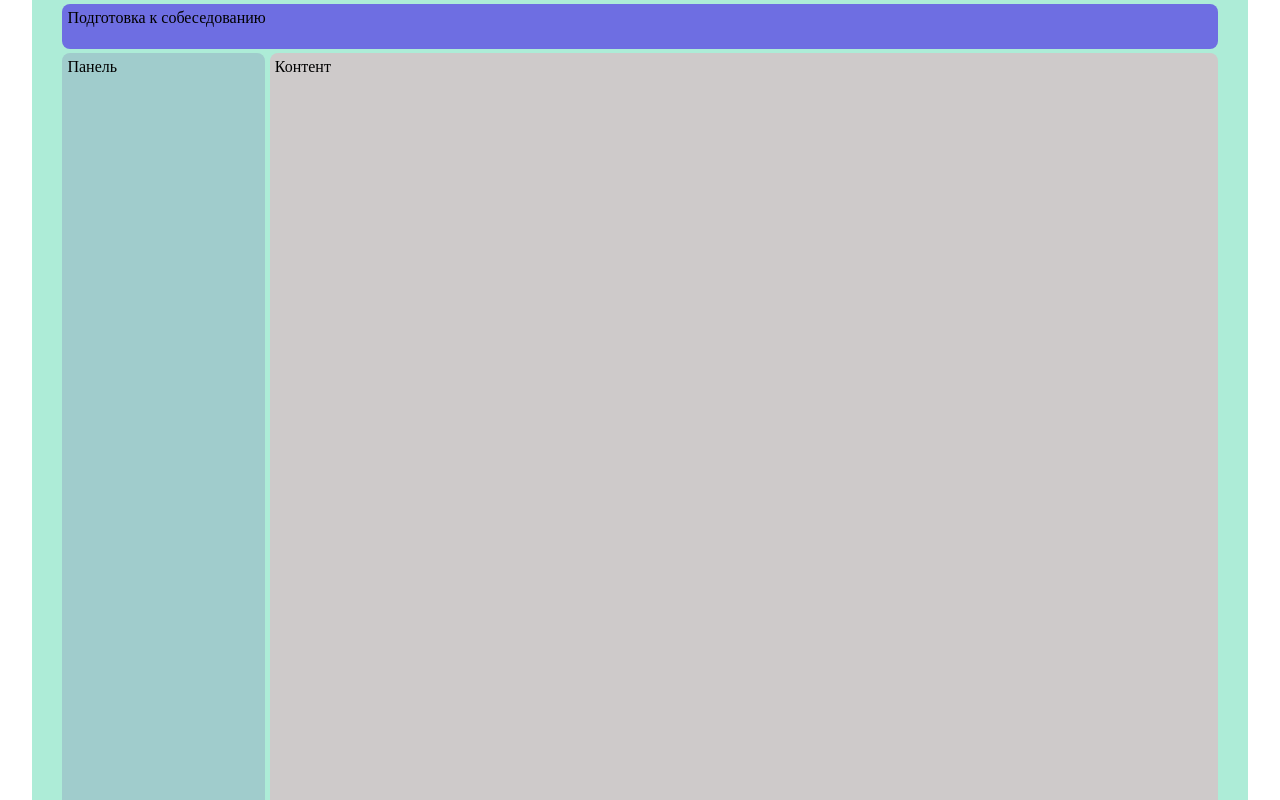
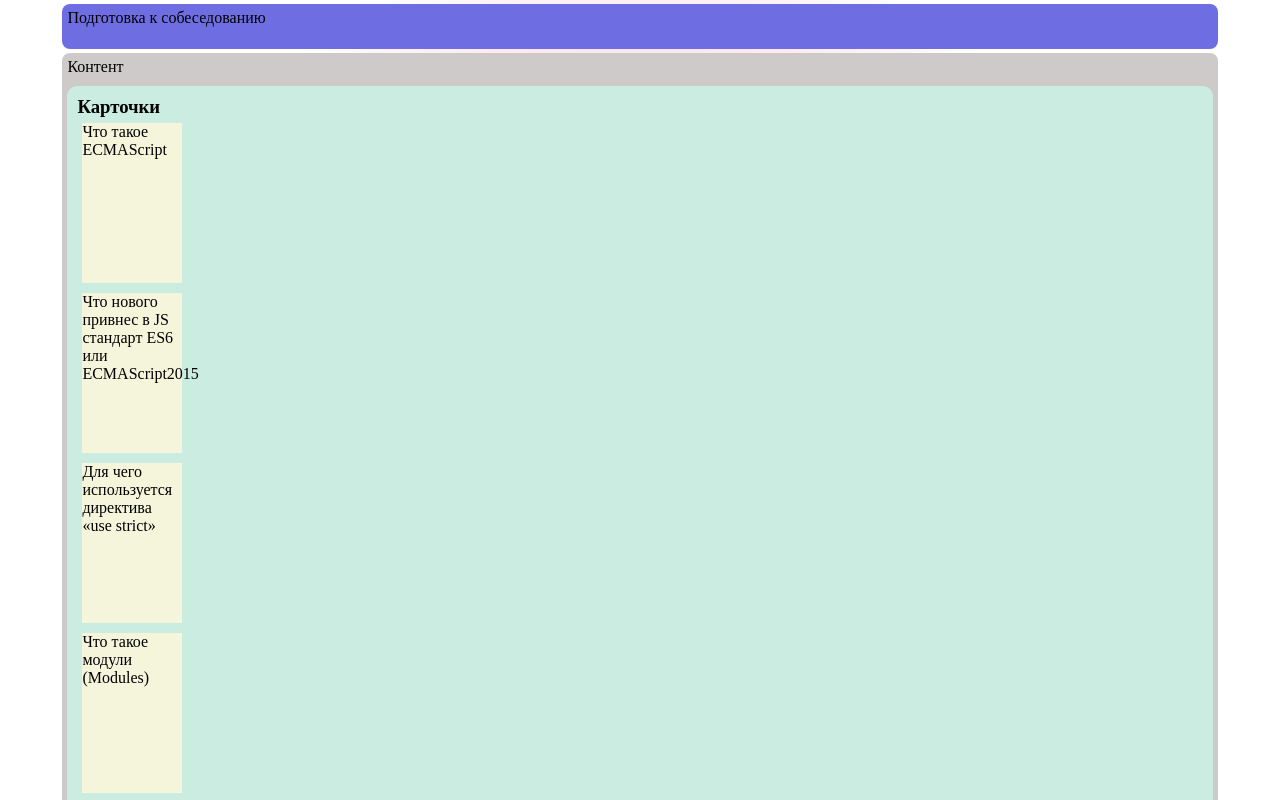
Before and after one commit to Tamerly/interview-questions, a React (Create React App) app: page / in a window 1280 px wide. Shown: the top 800 px of the page. Built offline with nearby package versions, Linux system fonts and the light colour scheme.

Commit message:
adding cards props

```diff
--- a/src/App.css
+++ b/src/App.css
@@ -11,7 +11,9 @@
     align-items: center;
     margin-right: auto;
     margin-left: auto;
-    background-color: rgb(173, 236, 215);
+    margin-bottom: 10px;
+    background: rgb(238,174,202);
+    background: radial-gradient(circle, rgba(238,174,202,1) 2%, rgba(255,255,255,1) 67%);
 }
 
 .app-header {
@@ -27,7 +29,7 @@
     flex-direction: row;
     align-items: stretch;
     margin-top: 5px;
-    height: 95%;
+    height: 93%;
 
 }
 
--- a/src/App.js
+++ b/src/App.js
@@ -1,20 +1,18 @@
 import './App.css'
 import { Header } from './components/Header/Header'
-import { Navbar } from './components/Navbar/Navbar'
 import { Content } from './components/Content/Content'
 
-function App() {
+const App = (props) => {
+  console.log('in App', props)
+
   return (
     <div className="app">
             <div className='app-header'>
                 <Header />
             </div>
             <div className='app-body'>
-                <div className='app-body-navbar'>
-                    <Navbar />
-                </div>
                 <div className='app-body-content'>
-                    <Content />
+                    <Content questions={props.state.questions}/>
                 </div>
             </div>
     </div>
--- /dev/null
+++ b/src/components/Content/Cards/CardElement/CardElement.jsx
@@ -0,0 +1,10 @@
+import React from 'react'
+import classes from './CardElement.module.css'
+
+export const CardElement = (props) => {
+    return(
+        <div className={classes.card_element}>
+            {props.question}
+        </div>
+    )
+}
--- /dev/null
+++ b/src/components/Content/Cards/CardElement/CardElement.module.css
@@ -0,0 +1,9 @@
+.card_element {
+    display: flex;
+    flex-direction: row;
+    margin: 5px;
+    background-color: beige;
+
+    width: 100px;
+    height: 10rem;
+}
--- /dev/null
+++ b/src/components/Content/Cards/Cards.jsx
@@ -0,0 +1,20 @@
+import React from 'react'
+import classes from './Cards.module.css'
+
+import { CardElement } from './CardElement/CardElement'
+
+export const Cards = (props) => {
+	console.log('in Cards', props.questions)
+
+	let cardElements = props.questions.map(
+		card => <CardElement question={card.question} />
+	)
+
+	return (
+		<div className={classes.cards}>
+			<h3>Карточки</h3>
+			{cardElements}
+
+		</div>
+	)
+}
--- /dev/null
+++ b/src/components/Content/Cards/Cards.module.css
@@ -0,0 +1,9 @@
+.cards {
+    display: flex;
+    flex-direction: column;
+
+    margin-top: 10px;
+    padding: 10px;
+    border-radius: 10px;
+    background-color: rgb(203, 236, 225);
+}
--- a/src/components/Content/Content.jsx
+++ b/src/components/Content/Content.jsx
@@ -1,10 +1,17 @@
 import React from "react";
 import classes from './Content.module.css'
 
-export const Content = () => {
+import { Cards } from './Cards/Cards'
+
+export const Content = (props) => {
+
+    console.log('in Content ', props.questions.list)
+
     return(
         <div className={classes.content}>
             <span>Контент</span>
+            <Cards questions={props.questions.list} />
+
         </div>
     )
 }
--- a/src/components/Content/Content.module.css
+++ b/src/components/Content/Content.module.css
@@ -1,7 +1,6 @@
 .content {
     height: 95vh;
     background-color: rgb(206, 202, 202);
-    padding-left: 5px;
-    padding-top: 5px;
+    padding: 5px;
     border-radius: 8px;
 }
--- a/src/components/Navbar/Navbar.jsx
+++ /dev/null
@@ -1,10 +0,0 @@
-import React from 'react'
-import classes from './Navbar.module.css'
-
-export const Navbar = () => {
-  return (
-    <div className={classes.navbar}>
-        <span>Панель</span>
-    </div>
-  )
-}
--- a/src/components/Navbar/Navbar.module.css
+++ /dev/null
@@ -1,8 +0,0 @@
-.navbar {
-    height: 95vh;
-    background-color: rgb(160, 204, 204);
-    padding-left: 5px;
-    padding-top: 5px;
-    border-radius: 8px;
-
-}
--- a/src/index.js
+++ b/src/index.js
@@ -1,17 +1,13 @@
+import store from './redux/state'
+
 import React from 'react';
 import ReactDOM from 'react-dom/client';
 import App from './App';
-import reportWebVitals from './reportWebVitals';
 import { BrowserRouter } from 'react-router-dom'
 
 const root = ReactDOM.createRoot(document.getElementById('root'));
 root.render(
   <BrowserRouter>
-    <App />
+    <App state={store._state}/>
   </BrowserRouter>
 );
-
-// If you want to start measuring performance in your app, pass a function
-// to log results (for example: reportWebVitals(console.log))
-// or send to an analytics endpoint. Learn more: https://bit.ly/CRA-vitals
-reportWebVitals();
--- /dev/null
+++ b/src/redux/state.js
@@ -0,0 +1,61 @@
+let store = {
+    _state: {
+        questions: {
+            list : [
+                { 'id': 1, 'question': 'Что такое ECMAScript', 'image': '' },
+                { 'id': 2, 'question': 'Что нового привнес в JS стандарт ES6 или ECMAScript2015', 'image': '' },
+                { 'id': 3, 'question': 'Для чего используется директива «use strict»', 'image': '' },
+                { 'id': 4, 'question': 'Что такое модули (Modules)', 'image': '' },
+                { 'id': 5, 'question': 'Назовите все типы данных в J', 'image': '' },
+                { 'id': 6, 'question': 'null и undefined - в чем сходства и различи', 'image': '' },
+                { 'id': 7, 'question': 'Что такое NaN? Как проверить, является ли значение NaN', 'image': '' },
+                { 'id': 8, 'question': 'Что такое шаблонные литералы (Template Literals)', 'image': '' },
+                { 'id': 9, 'question': 'Для чего используется оператор "!!"', 'image': '' },
+                { 'id': 10, 'question': ' Что такое объектная обертка (Wrapper Objects)', 'image': '' },
+                { 'id': 11, 'question': ' Как проверить, является ли значение массивом', 'image': '' },
+                { 'id': 12, 'question': ' Операторы и и или что возвращают? Что такое тернарный оператор', 'image': '' },
+                { 'id': 13, 'question': ' Операторы == и ==', 'image': '' },
+                { 'id': 14, 'question': ' В чем разница между явным и неявным преобразованием или приведением к типу (Implicit and Explicit Coercion)', 'image': '' },
+                { 'id': 15, 'question': ' Почему результатом сравнения двух похожих объектов является false', 'image': '' },
+                { 'id': 16, 'question': ' Почему typeof null возвращает object? Как проверить, является ли значение null', 'image': '' },
+                { 'id': 17, 'question': ' Как записать несколько выражений в одну строку', 'image': '' },
+                { 'id': 18, 'question': ' Что такое DOM', 'image': '' },
+                { 'id': 19, 'question': ' Распространение события (event propagation', 'image': '' },
+                { 'id': 20, 'question': ' event.preventDefault и event.stopPropagatio', 'image': '' },
+                { 'id': 21, 'question': ' event.target и event.currentTarge', 'image': '' },
+                { 'id': 22, 'question': ' Что такое область видимости (Scope)', 'image': '' },
+                { 'id': 23, 'question': ' Что такое поднятие (Hoisting)', 'image': '' },
+                { 'id': 24, 'question': ' Что такое замыкание (Closures)', 'image': '' },
+                { 'id': 25, 'question': ' В чем разница между ключевыми словами «var», «let» и «const»', 'image': '' },
+                { 'id': 26, 'question': ' В чем разница между обычной функцией и функциональным выражением', 'image': '' },
+                { 'id': 27, 'question': ' Почему функции в JS называют объектами первого класса (First-class Objects)', 'image': '' },
+                { 'id': 28, 'question': ' Что такое стрелочные функции (Arrow Functions)', 'image': '' },
+                { 'id': 29, 'question': ' Что такое функции высшего порядка (Higher Order Functions)', 'image': '' },
+                { 'id': 30, 'question': ' Что такое функция обратного вызова (Callback Function)', 'image': '' },
+                { 'id': 31, 'question': ' Что такое IIFE', 'image': '' },
+                { 'id': 32, 'question': ' Что такое объект arguments', 'image': '' },
+                { 'id': 33, 'question': ' Как в JS вызвать функцию? (все способы', 'image': '' },
+                { 'id': 34, 'question': ' Что такое запоминание или мемоизация (Memoization)', 'image': '' },
+                { 'id': 35, 'question': ' Как в JS создать объект? (все способы', 'image': '' },
+                { 'id': 36, 'question': ' Как определить наличие свойства в объекте? (все способы', 'image': '' },
+                { 'id': 37, 'question': ' Что такое деструктуризация объекта (Object Destructuring)', 'image': '' },
+                { 'id': 38, 'question': ' В чем разница между spread-оператором и rest-оператором', 'image': '' },
+                { 'id': 39, 'question': ' Как склонировать объект? (все способы', 'image': '' },
+                { 'id': 40, 'question': ' Что такое объект Set', 'image': '' },
+                { 'id': 41, 'question': ' Что такое прототип объекта', 'image': '' },
+                { 'id': 42, 'question': ' Как создать объект, не имеющий прототипа', 'image': '' },
+                { 'id': 43, 'question': ' Какое значение имеет this', 'image': '' },
+                { 'id': 44, 'question': ' call, apply, bin', 'image': '' },
+                { 'id': 45, 'question': ' Что такое классы (Classes)', 'image': '' },
+                { 'id': 46, 'question': ' Для чего используется ключевое слово «new»', 'image': '' },
+                { 'id': 47, 'question': ' Что такое AJAX', 'image': '' },
+                { 'id': 48, 'question': ' Что такое цикл событий event loop, и как он работает', 'image': '' },
+                { 'id': 49, 'question': ' Что такое промис', 'image': '' },
+                { 'id': 50, 'question': ' Что такое async/await? Как отловить ошибки', 'image': '' },
+                { 'id': 51, 'question': ' С помощью каких методов можно осуществить сразу несколько одновременных запросов на сервер? В чем их отличи', 'image': '' }]
+        }
+    }
+}
+
+export default store
+window.store = store
```
